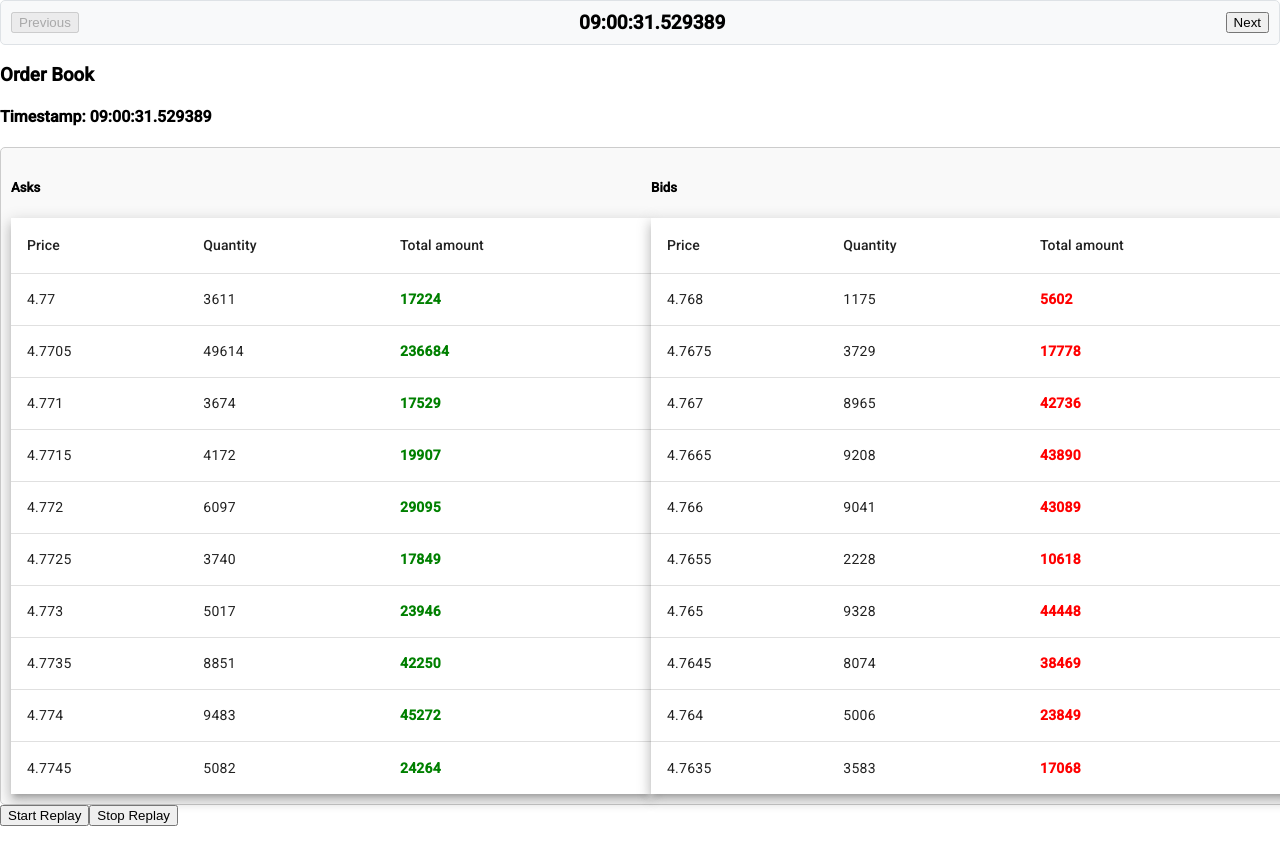
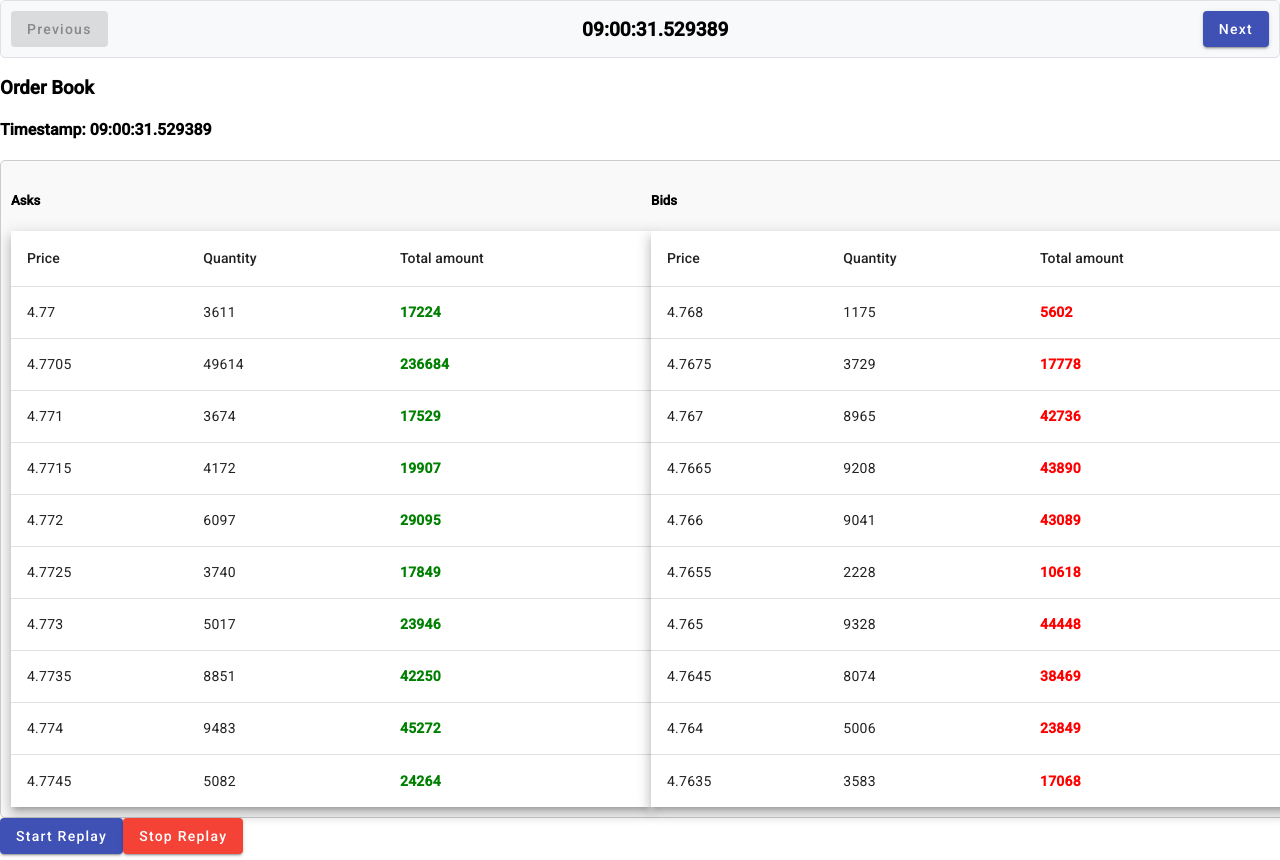
Before and after one commit to mpaczes/visualisation-tool, an Angular app: page / in a window 1280 px wide. Shown: the top 860 px of the page. Before the commit the page ends 826 px from the top, so only its background shows below. Built offline with nearby package versions, Linux system fonts and the light colour scheme.

Commit message:
adding module MatButtonModule

```diff
--- a/src/app/app.module.ts
+++ b/src/app/app.module.ts
@@ -1,6 +1,7 @@
 import { NgModule } from '@angular/core';
 import { BrowserModule } from '@angular/platform-browser';
 import { MatTableModule } from '@angular/material/table';
+import { MatButtonModule } from '@angular/material/button';
 
 import { AppComponent } from './app.component';
 import { BrowserAnimationsModule } from '@angular/platform-browser/animations';
@@ -18,6 +19,7 @@ import { HttpClientModule } from '@angular/common/http';
     BrowserModule,
     BrowserAnimationsModule,
     MatTableModule,
+    MatButtonModule,
     HttpClientModule
   ],
   providers: [],
--- a/src/app/components/time-navigation/time-navigation.component.html
+++ b/src/app/components/time-navigation/time-navigation.component.html
@@ -1,9 +1,9 @@
 <div class="time-navigation">
-  <button mat-button (click)="onPrevious()" [disabled]="currentIndex === 0">
+  <button mat-raised-button color="primary" (click)="onPrevious()" [disabled]="currentIndex === 0">
     Previous
   </button>
   <span class="timestamp">{{ timestamps[currentIndex] }}</span>
-  <button mat-button (click)="onNext()" [disabled]="currentIndex === timestamps.length - 1">
+  <button mat-raised-button color="primary" (click)="onNext()" [disabled]="currentIndex === timestamps.length - 1">
     Next
   </button>
 </div>
```
